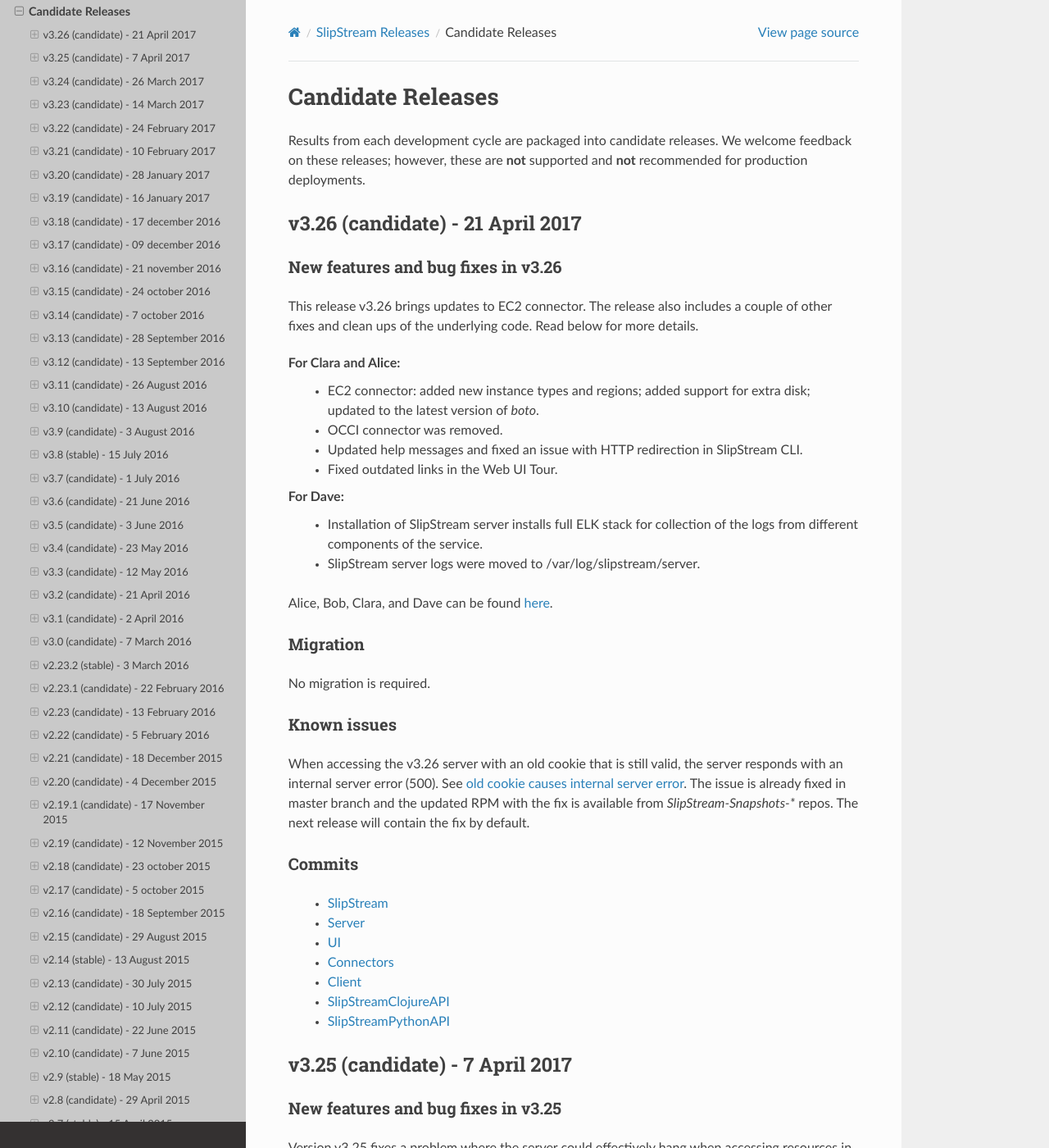
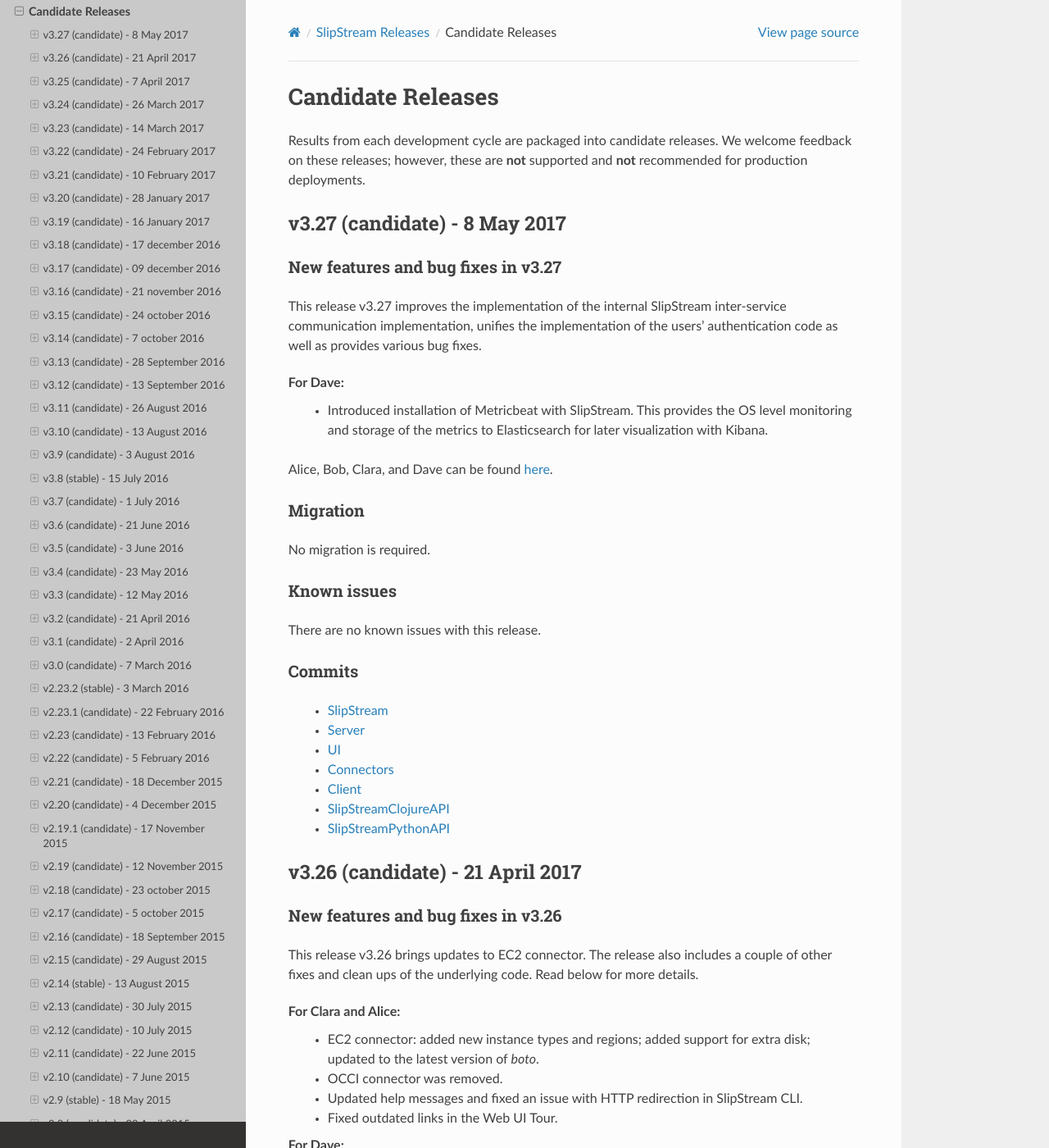
Before and after one commit to slipstream/SlipStreamDocumentation, a Sphinx documentation site: the page built from docs/release_notes/candidate_releases.rst, in a window 1280 px wide and 1400 px high. Shown: the whole window at 82% size. Built offline with Sphinx 7.4.7 and the Read the Docs theme 2.0.0, drawn with Linux system fonts in a browser that asks for light colours.

Commit message:
release notes for v3.27

```diff
--- a/docs/release_notes/candidate_releases.rst
+++ b/docs/release_notes/candidate_releases.rst
@@ -4,6 +4,46 @@
 Results from each development cycle are packaged into candidate
 releases. We welcome feedback on these releases; however, these are
 **not** supported and **not** recommended for production deployments.
+
+v3.27 (candidate) - 8 May 2017
+--------------------------------
+
+New features and bug fixes in v3.27
+~~~~~~~~~~~~~~~~~~~~~~~~~~~~~~~~~~~
+
+This release v3.27 improves the implementation of the internal SlipStream
+inter-service communication implementation, unifies the implementation of the
+users' authentication code as well as provides various bug fixes.
+
+For Dave:
+ - Introduced installation of Metricbeat with SlipStream.  This provides the OS
+   level monitoring and storage of the metrics to Elasticsearch for later
+   visualization with Kibana.
+
+Alice, Bob, Clara, and Dave can be found
+`here <http://sixsq.com/personae/>`_.
+
+Migration
+~~~~~~~~~
+
+No migration is required.
+
+Known issues
+~~~~~~~~~~~~
+
+There are no known issues with this release.
+
+Commits
+~~~~~~~
+
+ -  `SlipStream <https://github.com/slipstream/SlipStream/compare/v3.26...v3.27>`__
+ -  `Server <https://github.com/slipstream/SlipStreamServer/compare/v3.26...v3.27>`__
+ -  `UI <https://github.com/slipstream/SlipStreamUI/compare/v3.26...v3.27>`__
+ -  `Connectors <https://github.com/slipstream/SlipStreamConnectors/compare/v3.26...v3.27>`__
+ -  `Client <https://github.com/slipstream/SlipStreamClient/compare/v3.26...v3.27>`__
+ -  `SlipStreamClojureAPI <https://github.com/slipstream/SlipStreamClojureAPI/compare/v3.26...v3.27>`__
+ -  `SlipStreamPythonAPI <https://github.com/slipstream/SlipStreamPythonAPI/compare/v3.26...v3.27>`__
+
 
 v3.26 (candidate) - 21 April 2017
 --------------------------------
```
